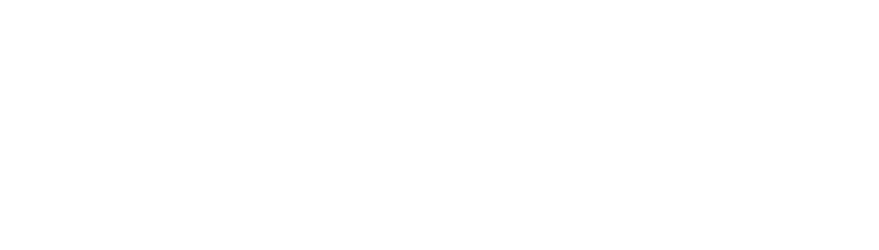
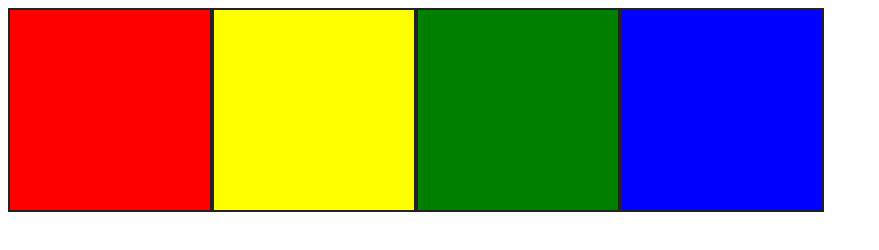
Before and after one commit to akernizan/memory, a plain HTML site: page index.html in a window 1280 px wide. Shown: the whole page, without its empty margins (0-879 px from the left). Drawn offline with Linux system fonts and the light colour scheme.

Commit message:
added style to divs

```diff
--- a/css/style.css
+++ b/css/style.css
@@ -2,21 +2,28 @@
 #yellow,
 #green,
 #blue{
-
+	width: 200px;
+	height: 200px;
+	border: 2px solid #222;
+	float: left;
 }
 
 #red{
-
+	background: rgba(255,0,0,1);
 }
 
 #yellow{
-
+	background: rgba(255,255,0,1);
 }
 
 #green{
-
+	background: rgba(0,128,0,1);
 }
 
 #blue{
+	background: rgba(0,0,255,1);
+}
 
+.clearfix{
+	clear: both;
 }
```
